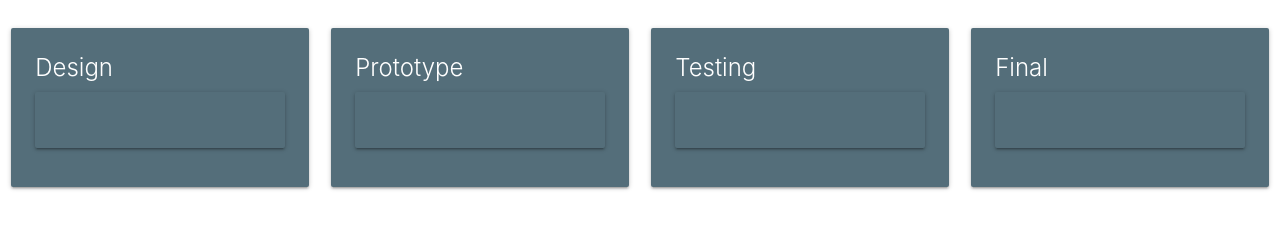
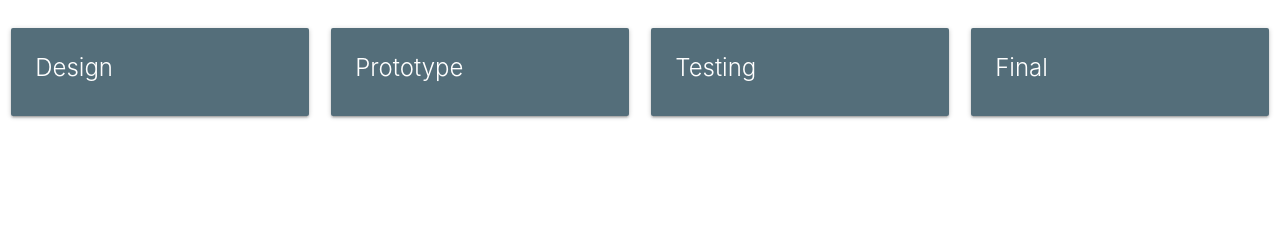
Before and after one commit to Pierre-Emmanuel-Coq/MVVM_Post_it_API, a plain HTML site: page index.html in a window 1280 px wide. Shown: the part 116-344 px from the top of the page. Drawn offline with nearby package versions, Linux system fonts and the light colour scheme.

Commit message:
removign stuff

```diff
--- a/index.html
+++ b/index.html
@@ -12,7 +12,7 @@
 		<h1>Post-it App Project</h1>
 		<div id ="mycontainer">
 			<div class="row">
-				<mycontainer container-title="Design" content=" {{ design.first }}"></mycontainer>
+				<mycontainer container-title="Design" content=" {{ design.first }}"><h1>HELLO</h1></mycontainer>
 				<mycontainer container-title="Prototype"></mycontainer>
 				<mycontainer container-title="Testing"></mycontainer>
 				<mycontainer container-title="Final"></mycontainer>
@@ -22,14 +22,14 @@
 		<script>
 			Vue.component('mycontainer', {
 				props: ['containerTitle', 'content'],
-				template: '<div class="col s3 m3"><div class="card blue-grey darken-1"><div class="card-content white-text"><span class="card-title"> {{ containerTitle }} </span><p><mynote></mynote></p></div></div></div>'
+				template: '<div class="col s3 m3"><div class="card blue-grey darken-1"><div class="card-content white-text"><span class="card-title"> {{ containerTitle }} </span></div></div></div>'
 			})
 			new Vue({
 				el: '#mycontainer'
 			})
 			Vue.component('mynote', {
-				props: ['containerTitle', 'content'],
-				template: '<div class="card blue-grey darken-1"><div class="card-content white-text"><span class="card-title"> {{ containerTitle }} </span><p> {{ content }}</p></div></div>'
+				props: ['noteTitle', 'noteContent'],
+				template: '<div class="card blue-grey darken-1"><div class="card-content white-text"><span class="card-title"> {{ noteTitle }} </span><p> {{ noteContent }}</p></div></div>'
 			})
 			new Vue({
 				el: '#mynote'
@@ -37,17 +37,13 @@
 			const design = new Vue({
 				el: '#mynote',
 				data: {
-					first: 'Second Message',
-					costOfApples: 6,
-					costOfBananas: 2
+					first: 'Second Message'
 				}
 			})
 			const mytest = new Vue({
 				el: '#mycontainer',
 				data: {
-					first: 'Successful businesses know the importance of building and maintaining good working',
-					costOfApples: 6,
-					costOfBananas: 2
+					first: 'Successful businesses know the importance of building and maintaining good working'
 				}
 			})
 		</script>
```
